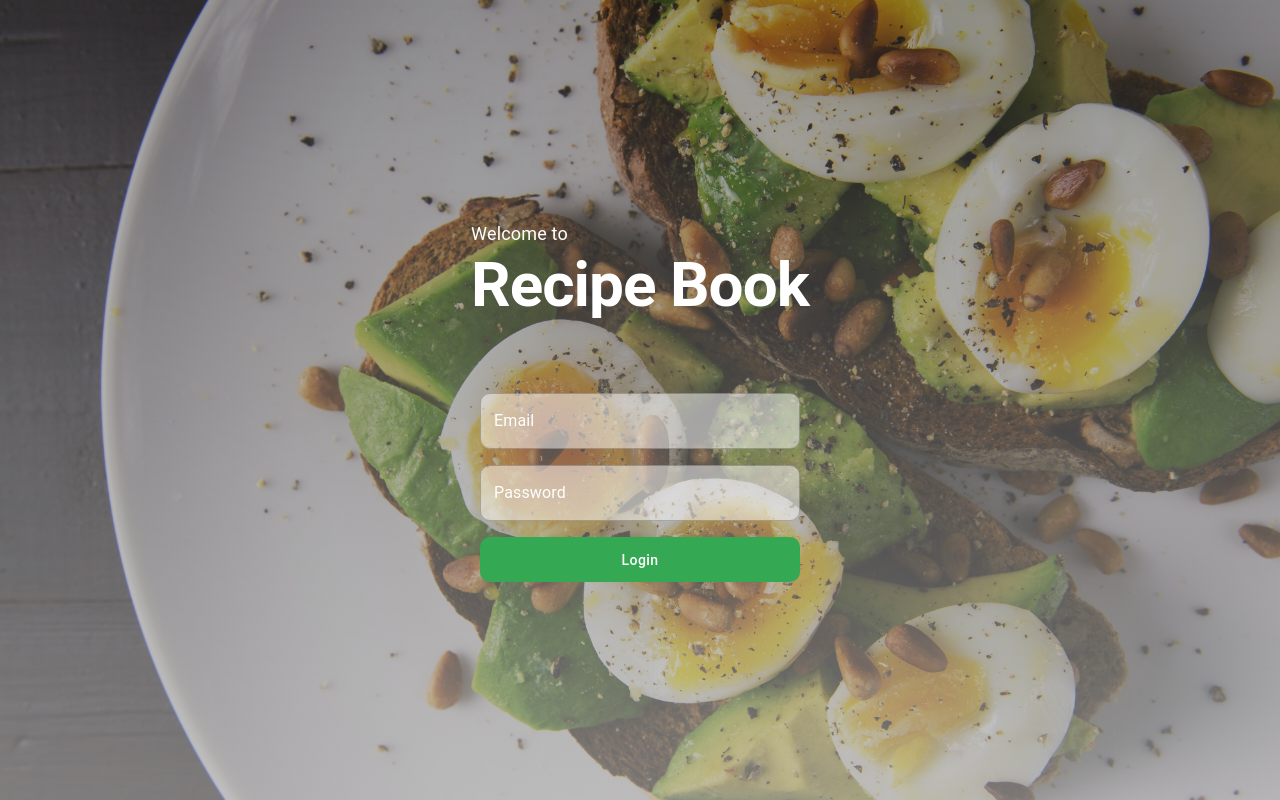
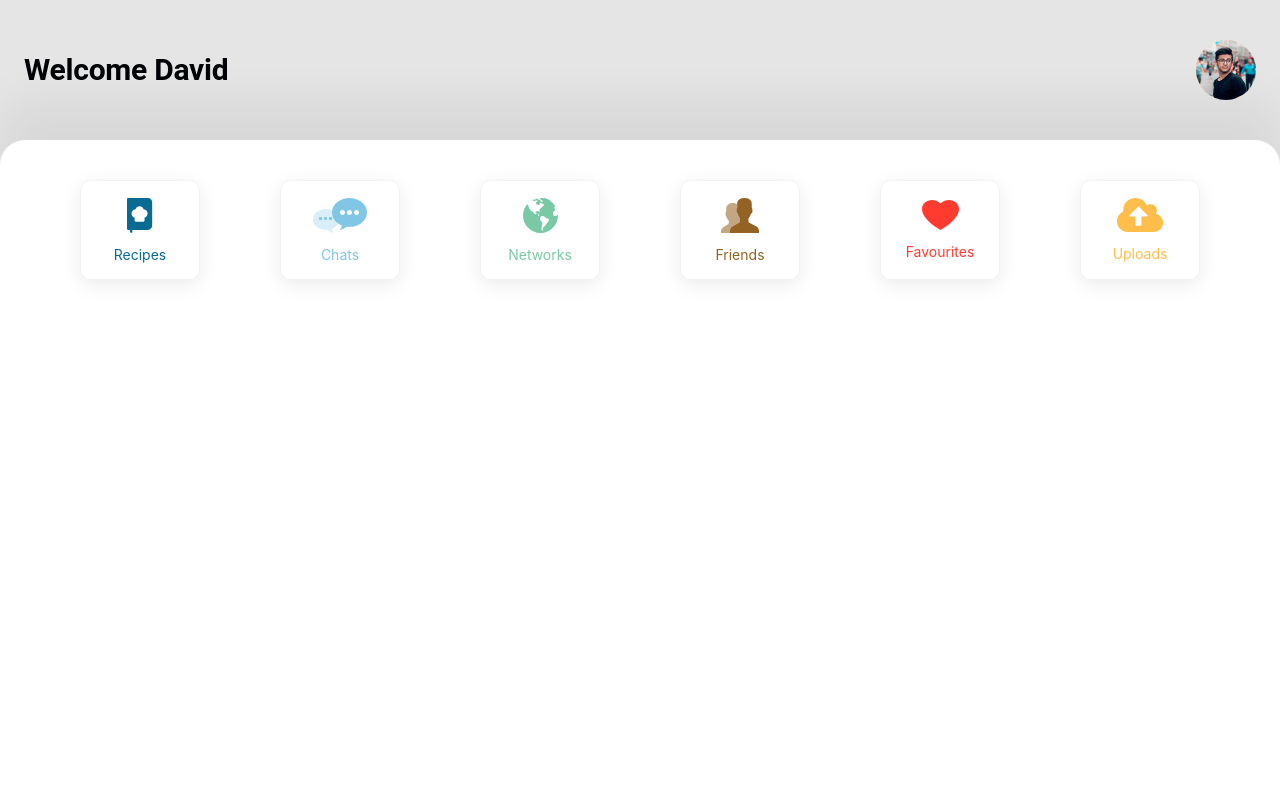
Before and after one commit to LenaKarpenko/recipe-book-app, a React (Create React App) app: page /home in a window 1280 px wide. Built offline with nearby package versions, Linux system fonts and the light colour scheme.

Commit message:
create home page

```diff
--- /dev/null
+++ b/src/components/Cards/BodyCard/index.js
@@ -0,0 +1,18 @@
+import React from "react";
+import {Container, makeStyles} from "@material-ui/core";
+import styles from "./styles";
+
+const useStyles = makeStyles(styles)
+
+const BodyCard = (props) => {
+  const { children } = props
+  const classes = useStyles()
+
+  return (<div className={classes.card}>
+    <Container>
+      {children}
+    </Container>
+  </div>)
+}
+
+export default BodyCard
--- /dev/null
+++ b/src/components/Cards/BodyCard/styles.js
@@ -0,0 +1,12 @@
+const styles = {
+  card: {
+    background: '#FFFFFF',
+    boxShadow: '0px -40px 46px rgba(0, 0, 0, 0.06)',
+    borderRadius: '25px 25px 0px 0px',
+    paddingTop: '40px',
+    paddingBottom: '40px',
+    flexGrow: 1
+  }
+}
+
+export default styles
--- /dev/null
+++ b/src/components/Cards/MenuCard/index.js
@@ -0,0 +1,31 @@
+import React from "react";
+import {Box, makeStyles} from "@material-ui/core";
+import styles from "./styles";
+
+const useStyles = makeStyles(styles)
+
+const colors = {
+  recipes: '#096B91',
+  chats: '#82C6E6',
+  networks: '#79C8A6',
+  friends: '#946222',
+  favourites: '#FF3B30',
+  uploads: '#FFBD49'
+}
+
+const MenuCard = (props) => {
+  const {type} = props
+  const classes = useStyles()
+
+  return (
+    <Box className={classes.card}
+         display='flex'
+         flexDirection='column'
+         alignItems='center'
+         justifyContent='center'>
+      <img src={require(`./../../../assets/icon-${type}.svg`).default} alt={type}/>
+      <span style={{color: colors[`${type}`]}}>{type}</span>
+    </Box>)
+}
+
+export default MenuCard
--- /dev/null
+++ b/src/components/Cards/MenuCard/styles.js
@@ -0,0 +1,18 @@
+const styles = {
+  card: {
+    background: '#FFFFFF',
+    border: '0.5px solid rgba(180, 194, 211, 0.2)',
+    boxSizing: 'border-box',
+    boxShadow: '0px 5px 20px rgba(0, 0, 0, 0.08)',
+    borderRadius: '10px',
+    width: '120px',
+    height: '100px',
+    '& span': {
+      textTransform: 'capitalize',
+      fontSize: '14px',
+      marginTop: '13px'
+    }
+  }
+}
+
+export default styles
--- a/src/shared/routes.js
+++ b/src/shared/routes.js
@@ -1,6 +1,11 @@
 import Login from "../views/Login";
+import Home from "../views/Home";
 
 export const routes = [
+  {
+    path: '/home',
+    component: Home
+  },
   {
     path: '/',
     component: Login
--- a/src/shared/theme.js
+++ b/src/shared/theme.js
@@ -12,6 +12,11 @@ const theme = createMuiTheme({
       fontWeight: "bold",
       color: '#FFFFFF'
     },
+    h2: {
+      fontSize: '30px',
+      fontWeight: 'bold',
+      color: '#010205'
+    },
     subtitle1: {
       fontSize: '18px',
       color: '#FFFFFF'
@@ -19,6 +24,12 @@ const theme = createMuiTheme({
   },
   spacing: 8,
   overrides: {
+    MuiContainer: {
+      root: {
+        paddingLeft: '20px',
+        paddingRight: '20px'
+      }
+    },
     MuiButton: {
       root: {
         textTransform: 'capitalize',
--- /dev/null
+++ b/src/views/Home/index.js
@@ -0,0 +1,48 @@
+import React from "react";
+import {Box, Container, Grid, makeStyles, Typography} from "@material-ui/core";
+import BodyCard from "../../components/Cards/BodyCard";
+import MenuCard from "../../components/Cards/MenuCard";
+import styles from "./styles";
+import ImgAvatar from '../../assets/img-avatar.jpg'
+
+const useStyles = makeStyles(styles)
+
+const menus = [
+  'recipes', 'chats', 'networks', 'friends', 'favourites', 'uploads'
+]
+
+const Home = () => {
+  const classes = useStyles()
+
+  return (
+    <Box className={classes.pageBackground}
+         display='flex'
+         flexDirection='column'>
+      <Container>
+        <Box display='flex'
+             pt={5}
+             pb={5}
+             flexDirection='row'
+             justifyContent='space-between'
+             alignItems='center'>
+          <Typography variant='h2' component='h2'>Welcome David</Typography>
+          <img src={ImgAvatar} alt='Avatar' className={classes.avatar}/>
+        </Box>
+      </Container>
+      <BodyCard>
+        <Grid container
+              direction="row"
+              alignItems='center'
+              justify='space-evenly'
+              spacing={3}>
+          {menus.map(menu => (
+            <Grid item  key={menu}>
+              <MenuCard type={menu}/>
+            </Grid>
+          ))}
+        </Grid>
+      </BodyCard>
+  </Box>)
+}
+
+export default Home
--- /dev/null
+++ b/src/views/Home/styles.js
@@ -0,0 +1,14 @@
+
+const styles = {
+  pageBackground: {
+    background: '#E5E5E5',
+    height: '100vh'
+  },
+  avatar: {
+    width: '60px',
+    height: 'auto',
+    borderRadius: '50%',
+  }
+}
+
+export default styles
```
